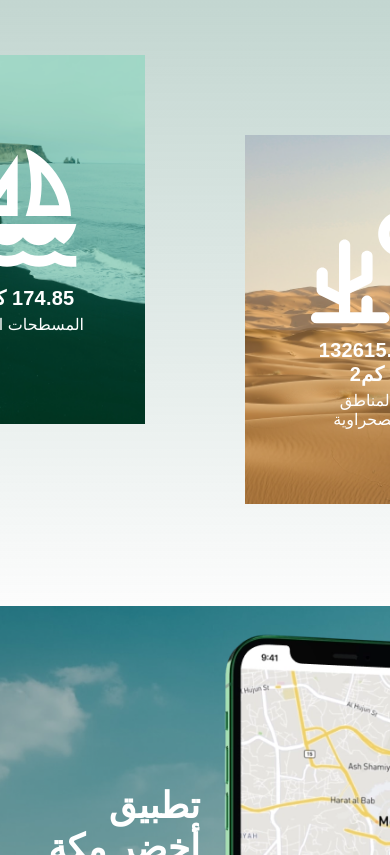
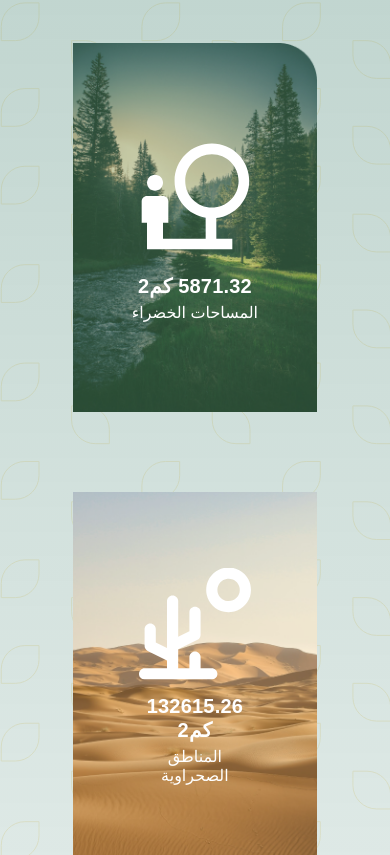
Before and after one commit to nabdelfattah/greenmakkah, a React (Vite) app: page / in a window 390 px wide. Shown: the part 949-1804 px from the top of the page. Built offline with nearby package versions, Linux system fonts and the light colour scheme; a web font is replaced by a local one.

Commit message:
feat: Complete implementing Statistics component

```diff
--- a/src/components/StatItem.jsx
+++ b/src/components/StatItem.jsx
@@ -1,16 +1,29 @@
-import { useEffect, useState } from "react";
+import { useEffect, useRef, useState } from "react";
 import styles from "./StatItem.module.scss";
 
 export default function StatItem({ dataObj, index }) {
-  const [isVisible, setIsVisible] = useState(false);
-
+  const [shouldShow, setShouldShow] = useState(false);
+  const elementRef = useRef();
   useEffect(() => {
-    setTimeout(() => {
-      setIsVisible(true);
-    }, 200 * index);
+    const element = elementRef.current;
+    const observer = new IntersectionObserver((entries) => {
+      const entry = entries[0];
+      if (entry.isIntersecting) {
+        setTimeout(() => {
+          setShouldShow(true);
+        }, 300 * index); // delay between each StatItem
+      }
+    });
+    observer.observe(element);
+    return () => {
+      observer.observe(element);
+    };
   }, []);
   return (
-    <figure className={`${styles.stat} ${isVisible && styles.show}`}>
+    <figure
+      className={`${styles.stat} ${shouldShow && styles.show}`}
+      ref={elementRef}
+    >
       <img className={styles.statImg} src={dataObj.img} alt={dataObj.alt} />
       <figcaption className={styles.caption}>
         <img
--- a/src/components/StatItem.module.scss
+++ b/src/components/StatItem.module.scss
@@ -1,12 +1,13 @@
 .stat {
   position: relative;
-  width: 24.4rem;
+  width: 100%;
+  max-width: 24.4rem;
   height: 36.9rem;
   margin: 1rem;
   text-align: center;
   overflow: hidden;
   // observer
-  transform: translateX(50rem);
+  transform: translateX(10rem);
   opacity: 0;
   transition: all 1s;
 }
@@ -17,6 +18,7 @@
 .statImg {
   transition: var(--animation);
   display: block;
+  width: 100%;
   height: 100%;
 }
 .stat:hover {
--- a/src/index.scss
+++ b/src/index.scss
@@ -53,9 +53,11 @@ body {
   font-size: 1.6rem;
   font-weight: 400;
   color: var(--c-black);
-  background-image: url(../src/assets/images/background.svg);
-  background: linear-gradient(180deg, #f9f9f900, #f9f9f9);
-  // background-color: var(--c-black);
+  background: linear-gradient(
+      rgba(255, 255, 255, 0.7),
+      rgba(255, 255, 255, 0.7)
+    ),
+    url(../src/assets/images/background.svg);
   width: 100%;
   position: relative;
   overflow-x: hidden;
@@ -164,9 +166,11 @@ input:focus {
 }
 // 992  (header, statistics, news, events, partners, footer)
 @media (max-width: 62rem) {
+  // 2 items
 }
 // 768  (stat, mob, events)
 @media (max-width: 48rem) {
+  // 1 item
 }
 // 576px  (partners, footer)
 @media (max-width: 36rem) {
--- a/src/sections/NewsLine.module.scss
+++ b/src/sections/NewsLine.module.scss
@@ -1,5 +1,6 @@
 .sectionNewsLine {
   height: 5.78rem;
+  background-color: var(--c-white);
 }
 .newsList {
   display: flex;
--- a/src/sections/Partners.module.scss
+++ b/src/sections/Partners.module.scss
@@ -1,6 +1,3 @@
-.sectionPartners {
-  background-color: rgba(255, 255, 255, 0.7);
-}
 .heading {
   color: var(--c-black);
   font-family: var(--f-dinNext);
--- a/src/sections/Statistics.jsx
+++ b/src/sections/Statistics.jsx
@@ -1,17 +1,61 @@
 import styles from "./Statistics.module.scss";
 import { statistics } from "../data";
 import { StatItem } from "../components";
+import { useEffect, useRef, useState } from "react";
 
 export default function Statistics() {
+  const [listItems, setListItems] = useState([]);
+
+  useEffect(() => {
+    const items = [];
+    statistics.forEach((obj, index) => {
+      items.push(
+        <li key={obj.type}>
+          <StatItem dataObj={obj} index={index} />
+        </li>
+      );
+    });
+    setListItems(items);
+  }, [statistics]);
+
+  // let list;
+  // useEffect(() => {
+  //   list = [];
+  //   statistics.forEach((item) => /* add li programatically to ul component */);
+  // }, []);
+
+  // console.log(list);
+  const elementRef = useRef();
+  // useEffect(() => {
+  //   let targetEl = elementRef.current.lastChild;
+
+  //   const lastCardObserver = new IntersectionObserver((entries) => {
+  //     const lastCard = entries[0];
+  //     if (!lastCard.isIntersecting) return;
+  //     lastCardObserver.unObserve(lastCard.target);
+  //     lastCardObserver.observe(targetEl);
+  //   });
+  //   Array.from(elementRef.current.lastChild).forEach();
+  //   lastCardObserver.observe(elementRef.current.children[0]);
+  //   //  return ()=>{lastCardObserver.unobserve(elementRef.current.children)}
+  // }, []);
+
   return (
     <section className={styles.sectionStatistics}>
-      <ul className={styles.statList}>
-        {statistics.map((obj, index) => (
-          <li key={obj.type}>
-            <StatItem dataObj={obj} index={index} />
-          </li>
-        ))}
-      </ul>
+      <div className={styles.statWrapper}>
+        <ul className={styles.statList} ref={elementRef}>
+          {listItems}
+        </ul>
+      </div>
     </section>
   );
 }
+
+// <ul className={styles.statList} ref={elementRef}>
+//   {list &&
+//     list.map((obj, index) => (
+//       <li key={obj.type}>
+//         <StatItem dataObj={obj} index={index} />
+//       </li>
+//     ))}
+// </ul>
--- a/src/sections/Statistics.module.scss
+++ b/src/sections/Statistics.module.scss
@@ -1,17 +1,41 @@
 .sectionStatistics {
-  padding: 4rem 0;
+  padding: 8rem 0 18rem; // 18rem = 8 + (10rem to compensate the even li transformation)
   background: linear-gradient(180deg, #2e735f4d, #2e735f00);
 }
+.statWrapper {
+  max-width: 124rem;
+  margin: 0 auto;
+}
 .statList {
-  display: flex;
-  padding: 1.2rem;
-  justify-content: center;
-  li {
-    padding: 4rem;
-    height: 54.934rem;
-  }
+  display: grid;
+  grid-template-columns: repeat(4, 1fr);
+  justify-items: center;
   li:nth-child(even) {
-    display: flex;
-    align-items: flex-end;
+    transform: translateY(10rem);
   }
 }
+@media (max-width: 62rem) {
+  .sectionStatistics {
+    padding: 8rem 0;
+  }
+  .statList {
+    grid-template-columns: repeat(2, 1fr);
+    gap: 6rem;
+    // align-items;
+    justify-items: end;
+    li:nth-child(even) {
+      transform: translateY(0);
+      justify-self: start;
+    }
+  }
+}
+// 768  (stat, mob, events)
+@media (max-width: 48rem) {
+  .statList {
+    grid-template-columns: 1fr;
+    justify-items: center;
+    li:nth-child(even) {
+      justify-self: center;
+    }
+  }
+}
```
